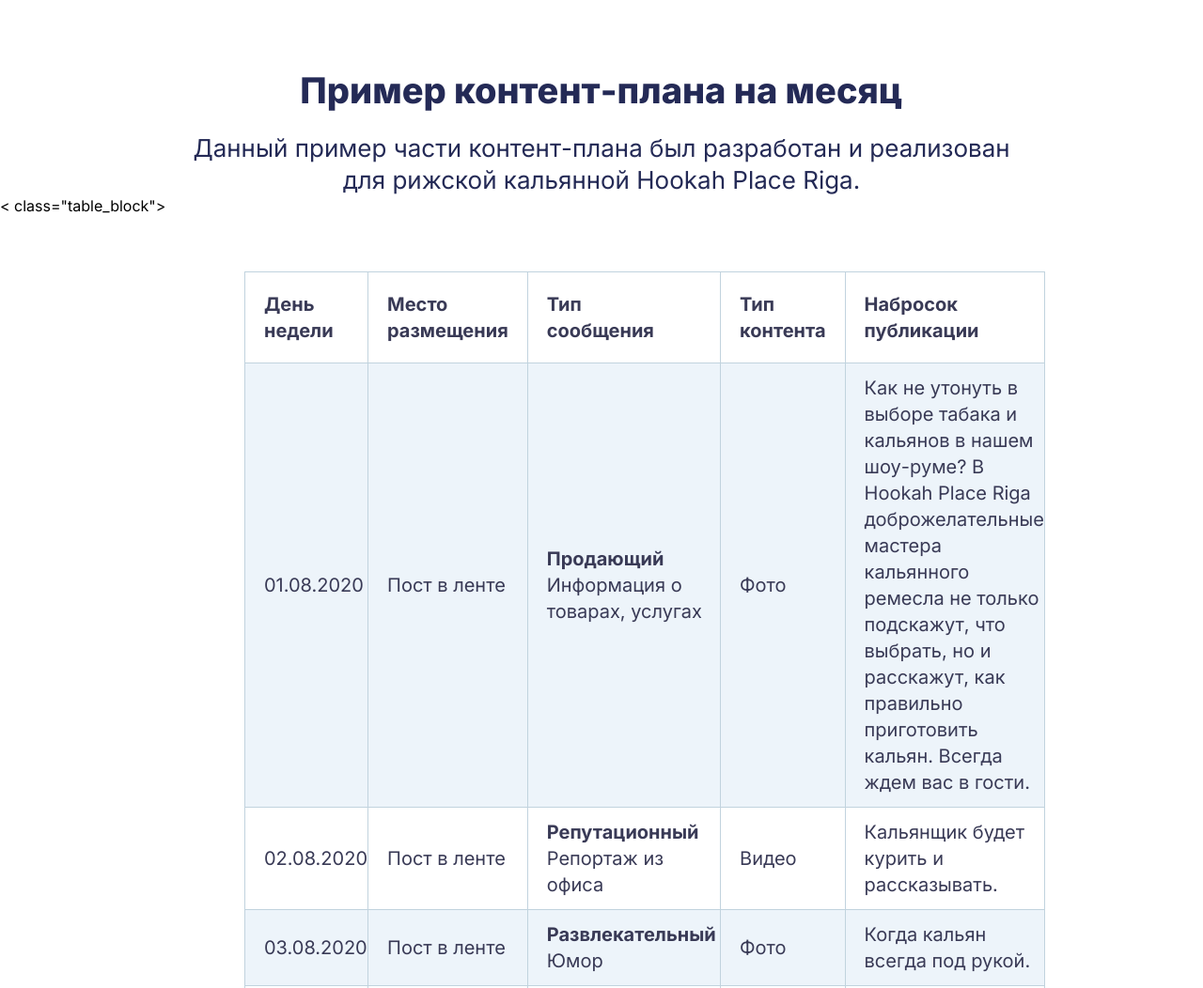
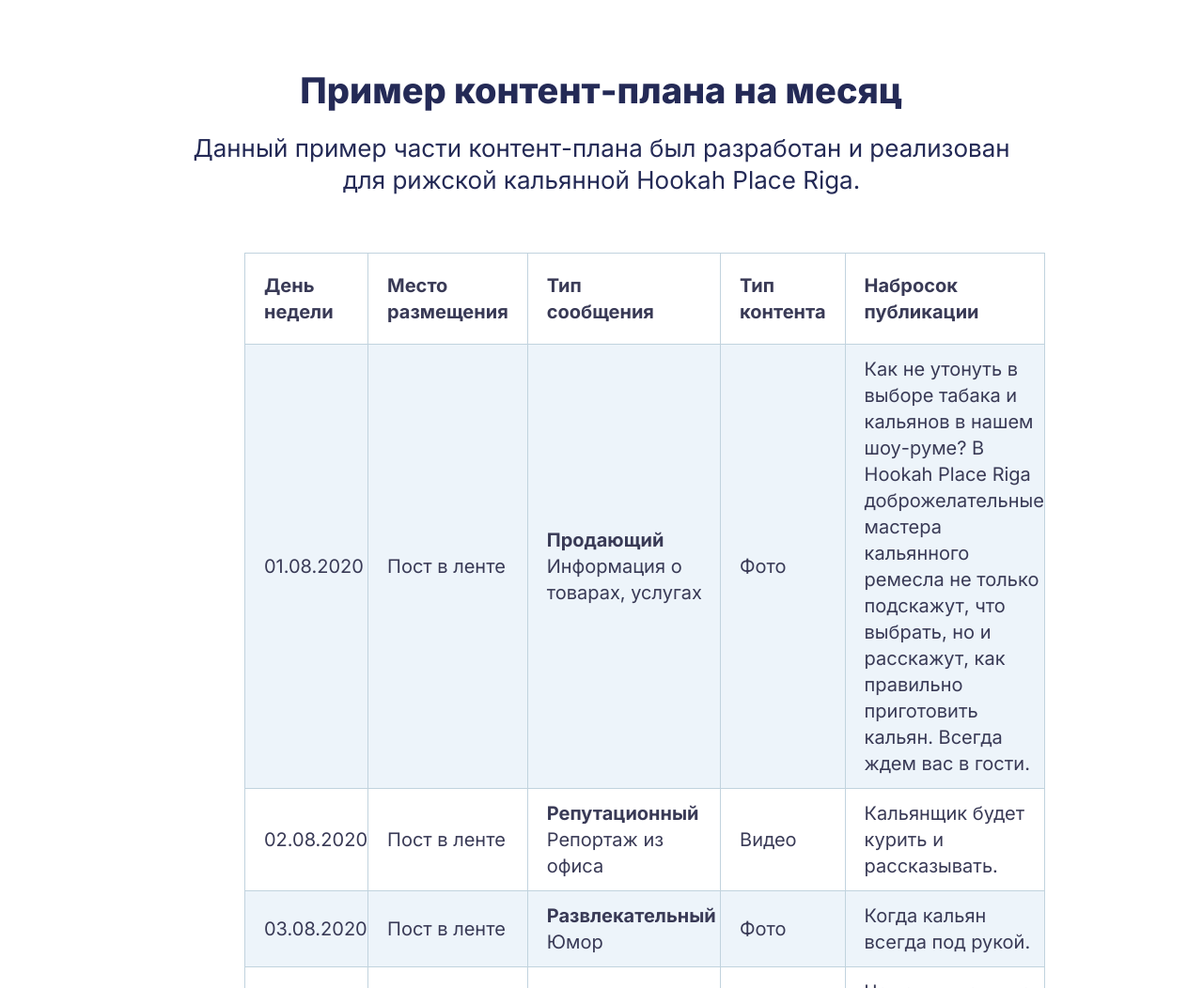
Before and after one commit to DimagaDev/ads, a plain HTML site: page pages/smm.html in a window 1280 px wide. Shown: the part 1366-2418 px from the top of the page at 94% size. Drawn offline with Linux system fonts and the light colour scheme.

Commit message:
fix page

```diff
--- a/pages/smm.html
+++ b/pages/smm.html
@@ -61,7 +61,6 @@
             <div class="container">
                 <h2 class="tabl_desc">Пример контент-плана на месяц</h2>
                 <p class="tabl_text">Данный пример части контент-плана был разработан и реализован <br> для рижской кальянной Hookah Place Riga.</p>
-                < class="table_block">
                 <table>
                     <tr>
                         <th>День недели</th>
@@ -98,8 +97,8 @@
                         <td>Пост в ленте</td>
                         <td><span class="sp_b">Образовательный</span> <br> Советы, рекомендации</td>
                         <td><a href="#">Фото</a></td>
-                            <td>Чаша для кальяна – самый важный и главный аксессуар. Именно в правильно подобранной чаше табак раскроется так, как задумал производитель. Да и курить на эстетически красивой чаше всегда приятно. Наши мастера всегда подскажут
-                                и подберут чашу от лучших производителей, чтобы вы сполна насладились вкусами табака.</td>
+                        <td>Чаша для кальяна – самый важный и главный аксессуар. Именно в правильно подобранной чаше табак раскроется так, как задумал производитель. Да и курить на эстетически красивой чаше всегда приятно. Наши мастера всегда подскажут и
+                            подберут чашу от лучших производителей, чтобы вы сполна насладились вкусами табака.</td>
                     </tr>
                     <tr class="grey_bc">
                         <td>06.08.2020</td>
```
Lines whose indentation alone changed are shown as unchanged.
